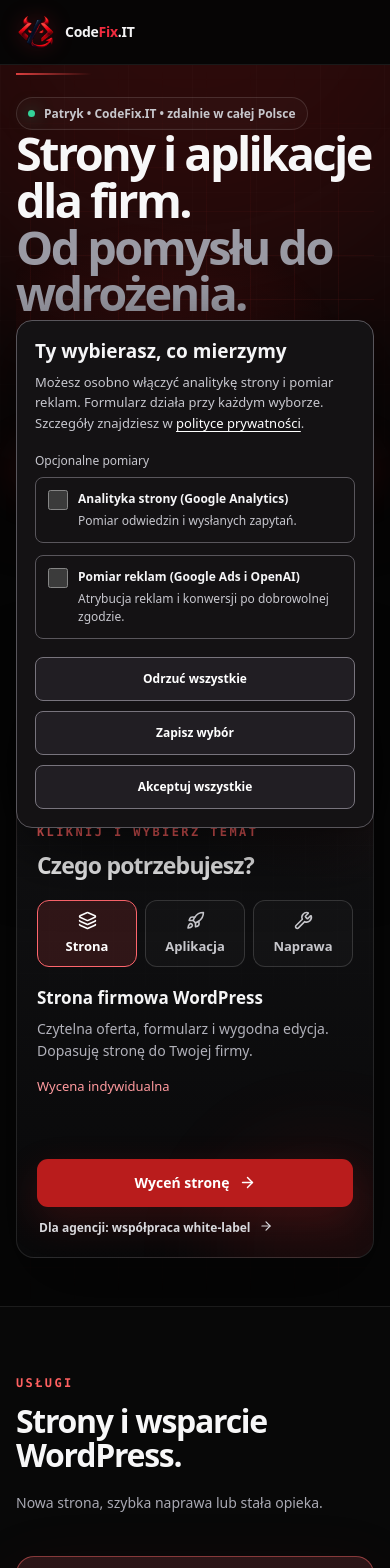
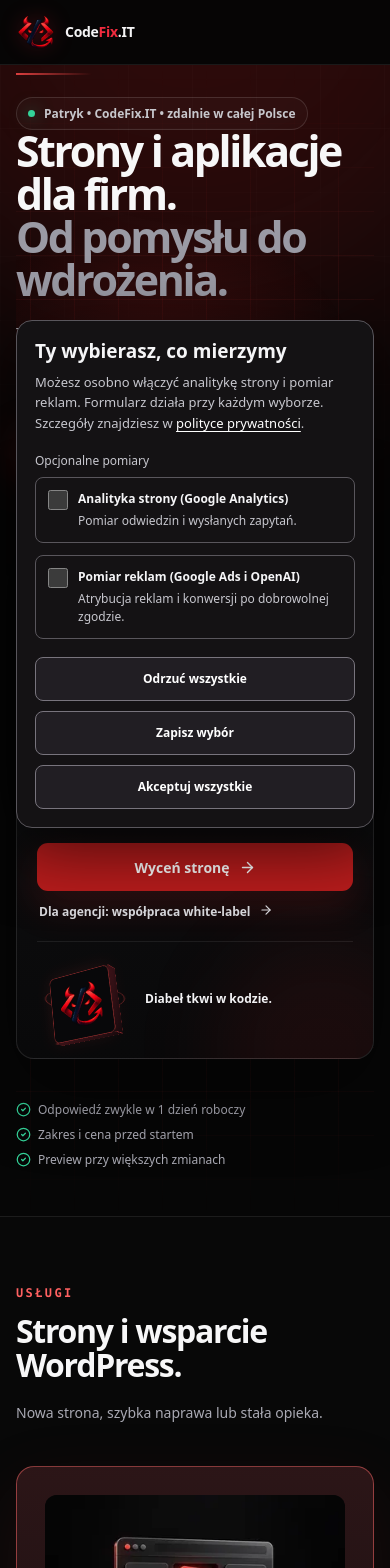
Before and after one commit to wwwCodeFixIT/CodeFix.IT---Portfolio-Short, a React (Vite) app: page / in a window 390 px wide. Shown: the top 1568 px of the page. Built offline with nearby package versions, Linux system fonts and the light colour scheme.

Commit message:
fix: prioritize mobile service selection and compact hero controls

```diff
--- a/src/components/HeroExperience.css
+++ b/src/components/HeroExperience.css
@@ -1,10 +1,27 @@
-.cf-hero-interactive {
+.cf-hero.cf-hero-interactive {
   position: relative;
   isolation: isolate;
+  grid-template-areas: 'copy paths' 'proof paths';
+  row-gap: 0;
   --cf-rotate-x: 0deg;
   --cf-rotate-y: 0deg;
   --cf-light-x: 0px;
   --cf-light-y: 0px;
+}
+.cf-hero-interactive > .cf-hero-copy {
+  grid-area: copy;
+}
+.cf-hero-interactive > .cf-hero-paths {
+  grid-area: paths;
+}
+.cf-hero-followup {
+  grid-area: proof;
+}
+@media (max-width: 1100px) {
+  .cf-hero.cf-hero-interactive {
+    grid-template-areas: 'copy' 'paths' 'proof';
+    row-gap: 24px;
+  }
 }
 .cf-hero-atmosphere {
   position: absolute;
@@ -41,9 +58,9 @@
   display: flex;
   align-items: center;
   gap: 16px;
-  margin-bottom: 22px;
-  padding-bottom: 16px;
-  border-bottom: 1px solid #ffffff14;
+  margin-top: 20px;
+  padding-top: 16px;
+  border-top: 1px solid #ffffff14;
 }
 .cf-hero-stage {
   position: relative;
@@ -105,8 +122,6 @@
   min-height: 44px;
   color: #c7c7cc;
   font-size: 12px;
-}
-.cf-hero-motion-control button {
   padding: 0;
   border: 0;
   background: transparent;
@@ -137,8 +152,15 @@
 }
 @media (max-width: 560px) {
   .cf-hero-stage {
-    flex-basis: 112px;
-    height: 112px;
+    flex-basis: 80px;
+    height: 80px;
+  }
+  .cf-hero-tilt {
+    scale: 0.7;
+  }
+  .cf-hero-orbit {
+    width: 80px;
+    height: 80px;
   }
   .cf-hero-emblem {
     gap: 12px;
--- a/src/pages/HomepageV1.css
+++ b/src/pages/HomepageV1.css
@@ -180,12 +180,8 @@
 }
 
 .cf-hero {
-  min-height: 690px;
   display: grid;
-  grid-template-columns: minmax(0, 1.04fr) minmax(440px, 0.96fr);
   align-items: center;
-  gap: 78px;
-  padding-block: 84px 94px;
 }
 
 .cf-eyebrow {
@@ -211,17 +207,11 @@
 
 .cf-title {
   margin: 0;
-  max-width: 760px;
-  font-size: clamp(58px, 6.1vw, 94px);
-  line-height: 0.94;
-  letter-spacing: -0.06em;
   font-weight: 760;
-  text-wrap: balance;
 }
 
 .cf-title-muted {
   display: block;
-  color: #aaaab4;
 }
 
 .cf-lead {
--- a/src/pages/HomepageV1.tsx
+++ b/src/pages/HomepageV1.tsx
@@ -510,13 +510,34 @@ export function HomepageV1() {
               <button
                 type="button"
                 className="cf-button cf-button-secondary"
+                aria-label="Kalkulator WordPress"
                 onClick={openEstimator}
               >
-                Kalkulator WordPress
+                Kalkulator <span className="cf-action-scope">WordPress</span>
                 <ArrowRight size={17} aria-hidden="true" />
               </button>
             </div>
+          </div>
 
+          <aside className="cf-hero-paths" aria-labelledby="cf-hero-paths-title">
+            <p className="cf-section-kicker">Kliknij i wybierz temat</p>
+            <h2 id="cf-hero-paths-title">Czego potrzebujesz?</h2>
+
+            <HeroServicePicker onChoose={contactFromHero} disabled={formState === 'submitting'} />
+            <a
+              href="/dla-agencji-wordpress/"
+              className="cf-mini-audit-link cf-hero-agency-link"
+              onClick={() =>
+                trackHomepageEvent('homepage_cta_click', { placement: 'hero_agency_landing' })
+              }
+            >
+              Dla agencji: współpraca white-label
+              <ArrowRight size={14} aria-hidden="true" />
+            </a>
+            <HeroEmblem />
+          </aside>
+
+          <div className="cf-hero-followup">
             <div className="cf-proof" aria-label="Standard pracy">
               <span className="cf-proof-item">
                 <CheckCircle2 size={15} aria-hidden="true" />
@@ -532,24 +553,6 @@ export function HomepageV1() {
               </span>
             </div>
           </div>
-
-          <aside className="cf-hero-paths" aria-labelledby="cf-hero-paths-title">
-            <HeroEmblem />
-            <p className="cf-section-kicker">Kliknij i wybierz temat</p>
-            <h2 id="cf-hero-paths-title">Czego potrzebujesz?</h2>
-
-            <HeroServicePicker onChoose={contactFromHero} disabled={formState === 'submitting'} />
-            <a
-              href="/dla-agencji-wordpress/"
-              className="cf-mini-audit-link cf-hero-agency-link"
-              onClick={() =>
-                trackHomepageEvent('homepage_cta_click', { placement: 'hero_agency_landing' })
-              }
-            >
-              Dla agencji: współpraca white-label
-              <ArrowRight size={14} aria-hidden="true" />
-            </a>
-          </aside>
         </HeroExperience>
 
         <section id="services" className="cf-section cf-section-bordered">
--- a/src/pages/HomepageV1.v3.css
+++ b/src/pages/HomepageV1.v3.css
@@ -720,11 +720,6 @@
     grid-template-columns: 1fr;
     gap: 42px;
   }
-
-  .cf-nav-links a[href='#work'],
-  .cf-nav-links a[href='#contact'] {
-    display: none;
-  }
 }
 
 @media (max-width: 720px) {
@@ -838,7 +833,7 @@
   scroll-margin-top: 78px;
 }
 .cf-service-card a:focus-visible,
-.cf-actions a:focus-visible {
+.cf-actions .cf-button:focus-visible {
   outline: 3px solid #ff9a9e;
   outline-offset: 4px;
 }
@@ -1025,9 +1020,6 @@
   line-height: 0.98;
   letter-spacing: -0.055em;
   text-wrap: pretty;
-}
-.cf-title-muted {
-  color: #92929b;
 }
 .cf-lead {
   max-width: 720px;
@@ -1228,9 +1220,6 @@
   .cf-title {
     font-size: clamp(44px, 13.5vw, 62px);
     line-height: 1;
-  }
-  .cf-title-muted {
-    color: #a0a0a8;
   }
   .cf-contact-panel {
     padding: 24px 20px;
@@ -1756,7 +1745,7 @@
   }
 
   .cf-title {
-    font-size: clamp(42px, 12vw, 56px);
+    font-size: clamp(38px, 11vw, 48px);
   }
 
   .cf-lead {
@@ -1764,9 +1753,20 @@
     font-size: 15px;
   }
 
-  .cf-actions {
+  .cf-hero-interactive .cf-actions {
+    display: grid;
+    grid-template-columns: repeat(2, minmax(0, 1fr));
     margin-top: 22px;
     gap: 8px;
+  }
+
+  .cf-hero-interactive .cf-actions .cf-button {
+    min-width: 0;
+    padding-inline: 10px;
+  }
+
+  .cf-action-scope {
+    display: none;
   }
 
   .cf-proof {
```
Also changed, not shown: public/_qa/responsive.html (+10 -1 lines), 2 other files (tests, documents, lock files or other folders).
